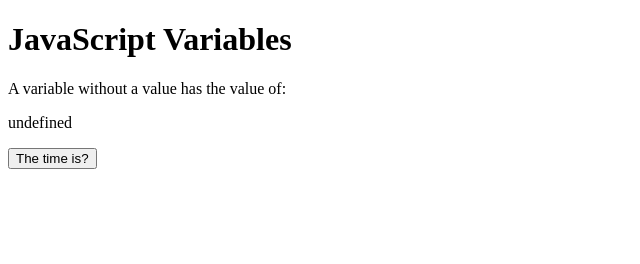
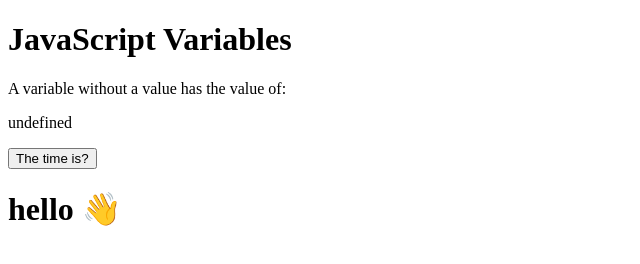
Before and after one commit to siamalrafi/Hello-JavaScript, a plain HTML site: page index.html in a window 1280 px wide. Shown: the whole page, without its empty margins (0-640 px from the left). Drawn offline with Linux system fonts and the light colour scheme.

Commit message:
Update index.html

```diff
--- a/index.html
+++ b/index.html
@@ -11,7 +11,7 @@
     <button onkeydown='document.getElementById("demo").innerHTML="ljfljsd"'>
         The time is?</button>
 
-
+<h1>hello 👋</h1>
 
 
 
```
